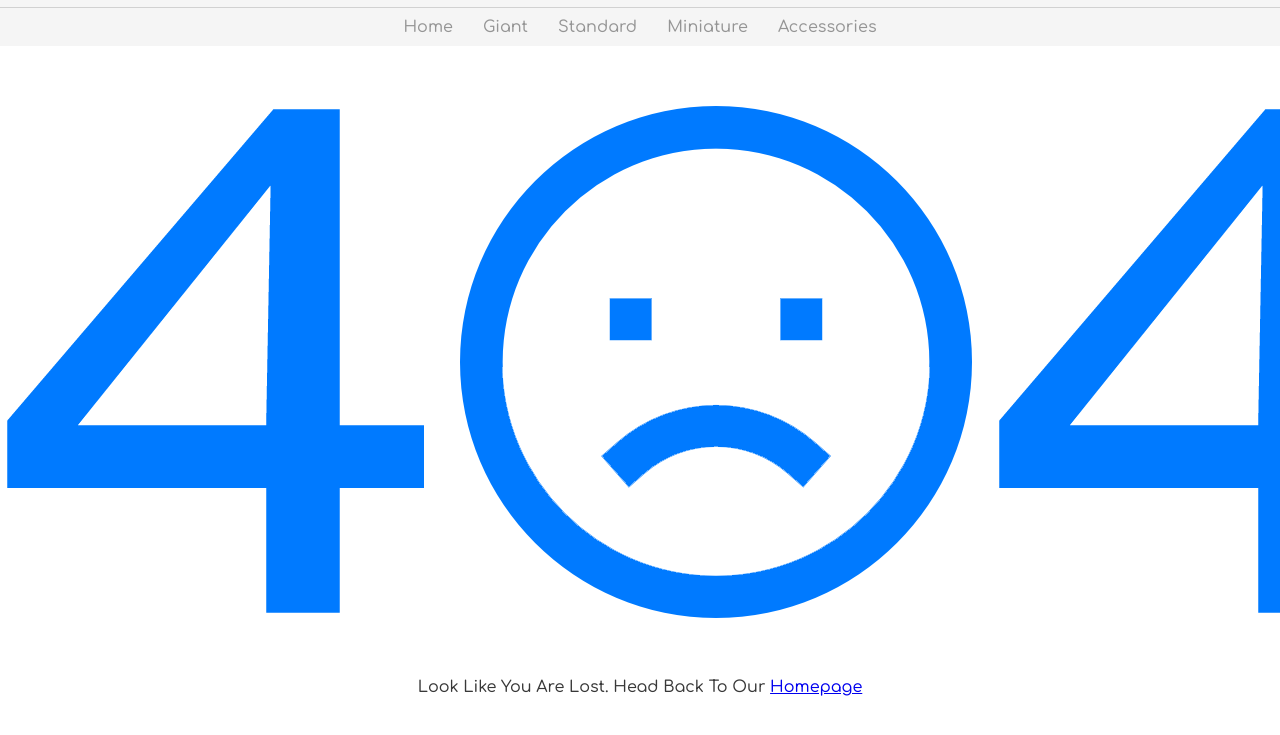
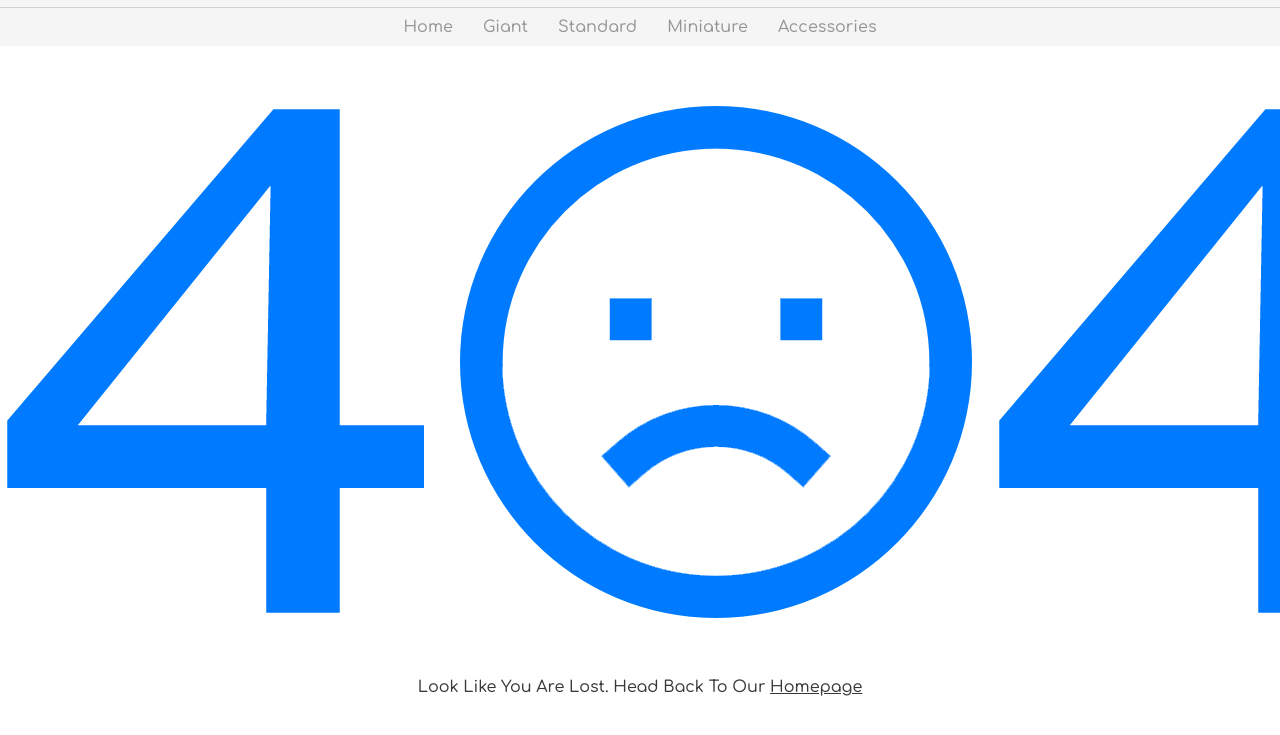
Before and after one commit to SanyaOdare/dog-ecommerce-site, a plain HTML site: page public/404.html in a window 1280 px wide. Shown: the part 53-788 px from the top of the page. Drawn offline with Linux system fonts and the light colour scheme.

Commit message:
add 404 page again

```diff
--- a/public/css/404.css
+++ b/public/css/404.css
@@ -8,3 +8,7 @@
   text-transform: capitalize;
   color: #383838;
 }
+
+.four-O-four-msg a{
+  color: #383838;
+}
```
